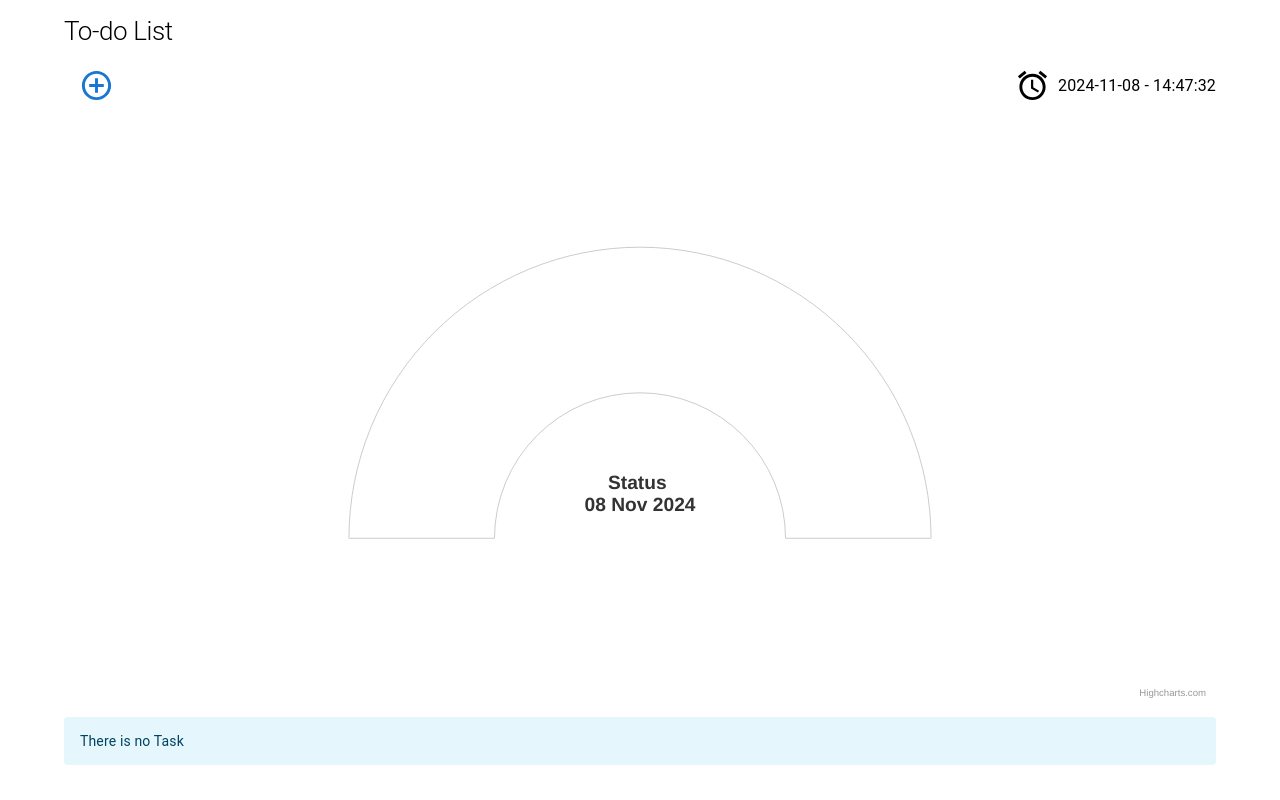
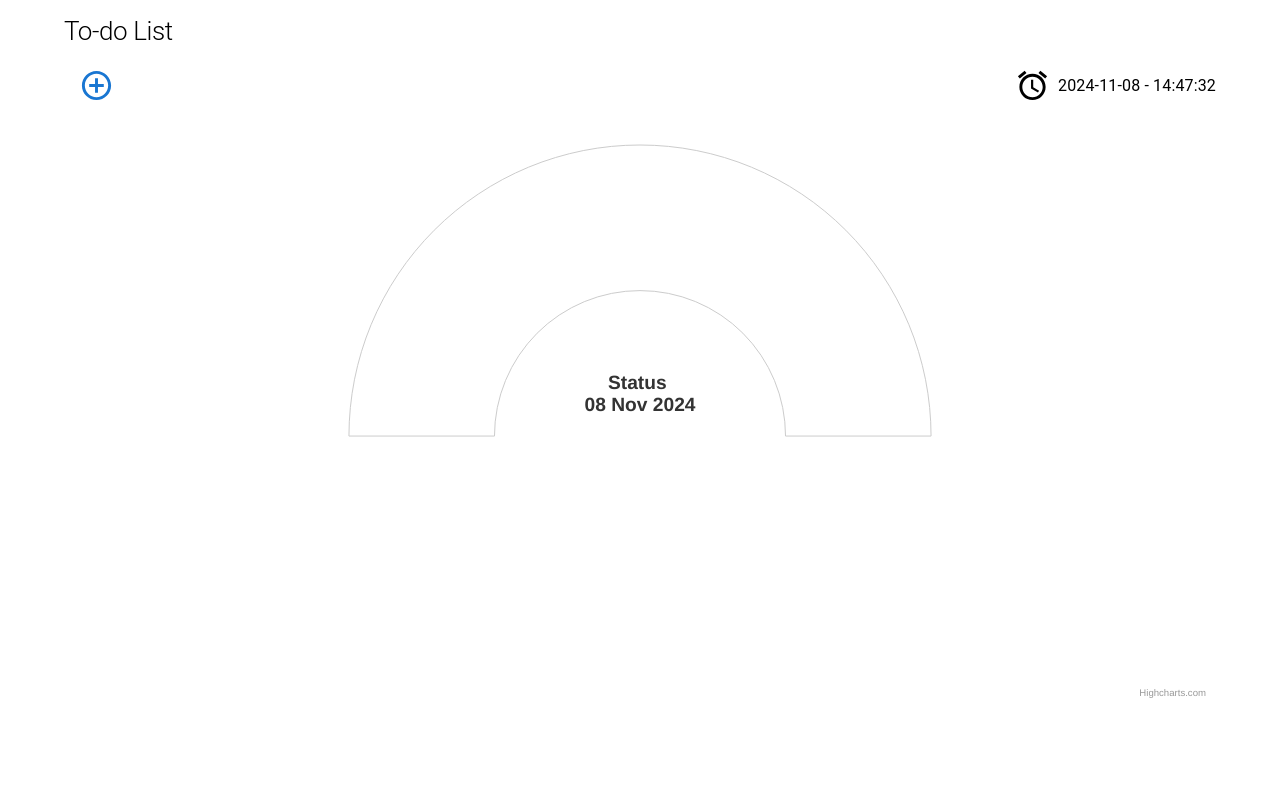
Before and after one commit to setareh/to-do-list, a React (Create React App) app: page / in a window 1280 px wide. Built offline with nearby package versions, Linux system fonts and the light colour scheme.

Commit message:
fix chart style

```diff
--- a/src/Component/Charts/SemiCirclePieChart.tsx
+++ b/src/Component/Charts/SemiCirclePieChart.tsx
@@ -17,7 +17,7 @@
         text: `Status <br> ${currentDate}`,
         align: 'center',
         verticalAlign: 'middle',
-        y: 100,
+        y: 0,
         },
     plotOptions: {
       pie: {
@@ -31,13 +31,63 @@
       },
         startAngle: -90,
         endAngle: 90,
-        center: ['50%', '75%'],
-        size: '110%' } },
+        center: ['50%', '55%'],
+        size: '110%'
+      }
+    },
         series: [{
           type: 'pie',
           innerSize: '50%',
           data: data,
-        }]
+        }] ,
+        responsive: {
+          rules: [ {
+            condition: {
+              maxWidth: 320,
+            },
+            chartOptions: {
+              plotOptions: {
+                pie: {
+                  size: '330%',
+                  center: ['50%', '150%'],
+                  dataLabels: {
+                    distance: -30,
+                  },
+                },
+              },
+              title: {
+                style: {
+                  fontSize: '12px',
+                },
+                y: 60,
+              },
+            },
+          },
+          {
+            condition: {
+              minWidth: 368,
+              maxWidth: 600,
+            },
+            chartOptions: {
+              plotOptions: {
+                pie: {
+                  size: '200%',
+                  center: ['50%', '90%'],
+                  dataLabels: {
+                    distance: -30,
+                  },
+                },
+              },
+              title: {
+                style: {
+                  fontSize: '12px',
+                },
+                y: 40,
+              },
+            },
+            },
+          ],
+        },
       };
 
   return (
--- a/src/Pages/HomePage/HomePage.tsx
+++ b/src/Pages/HomePage/HomePage.tsx
@@ -57,7 +57,9 @@
     <Box sx={{my: 2}}>
       <Grid2 container spacing={{ xs: 2, md: 3 }} columns={{ xs: 1, sm: 8 }} >
         <Grid2 size={{ xs: 12}} >
-          <SemiCirclePieChart  tasks={tasks} />
+          <Box id="container" sx={{width:'100%', height: {xs:'220px', sm: '250px', md: '350px'}}}>
+            <SemiCirclePieChart  tasks={tasks} />
+          </Box>
         </Grid2>
       </Grid2>
     </Box>
```
